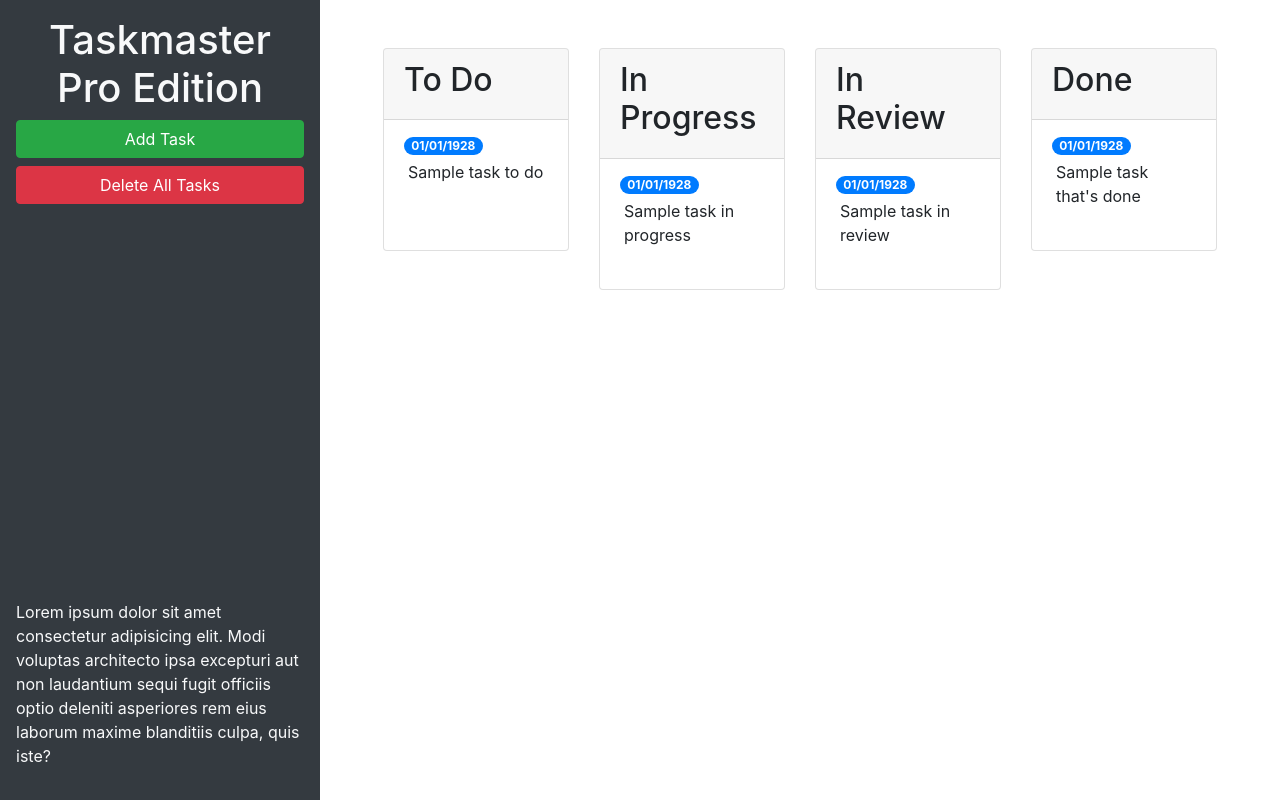
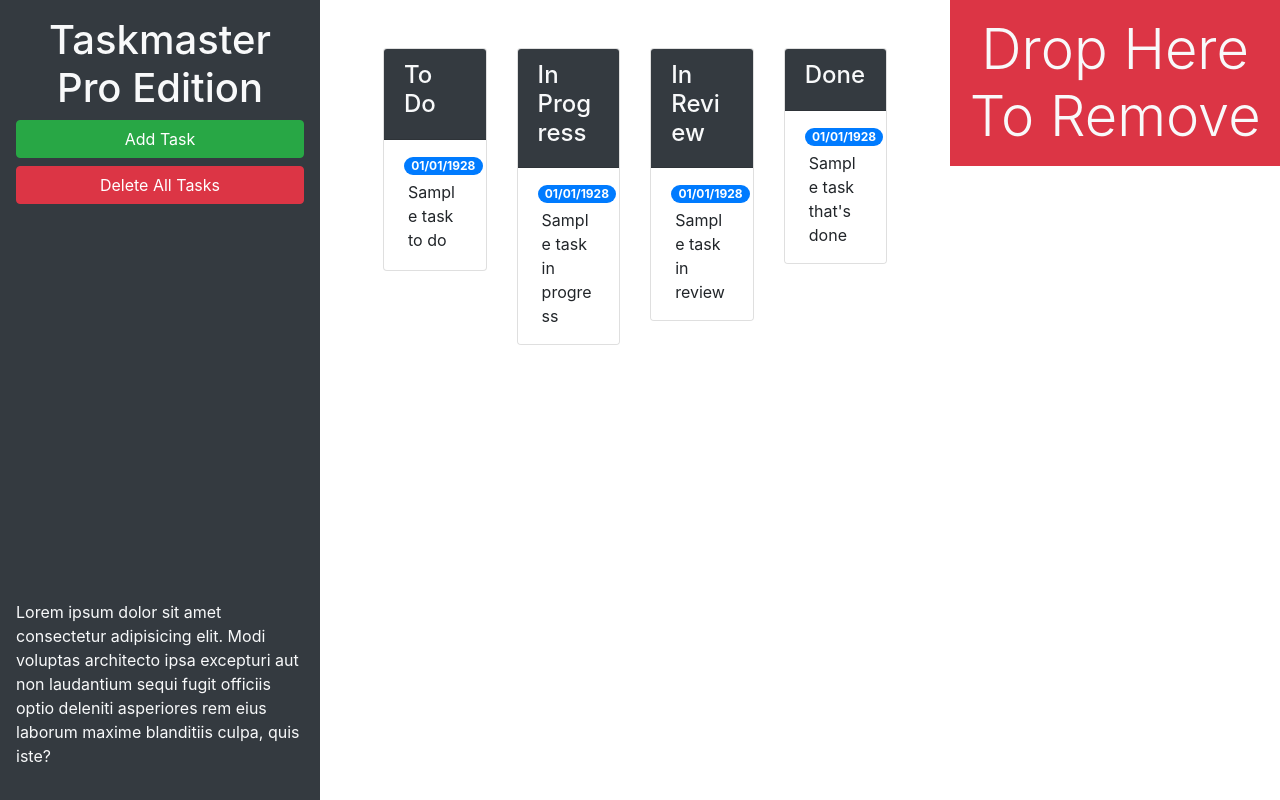
Before and after one commit to tahir-arslan/taskmaster-pro, a plain HTML site: page index.html in a window 1280 px wide. Drawn offline with nearby package versions, Linux system fonts and the light colour scheme.

Commit message:
updated bootstrap layout

```diff
--- a/index.html
+++ b/index.html
@@ -13,21 +13,22 @@
 <body>
 
     <div class="row min-vh-100 no-gutters">
-        <header class="col-12 col-lg-3 bg-dark text-light d-flex flex-column p-4 p-lg-3">
+        <header class="col-12 col-lg-3 bg-dark text-light sticky-top d-flex flex-column p-4 p-lg-3">
             <h1 class="text-center">Taskmaster Pro Edition</h1>
-            <button id="create-task" class="btn btn-block btn-success" data-toggle="modal" data-target="#task-form-modal">Add
-        Task</button>
+            <button id="create-task" class="btn btn-block btn-success" data-toggle="modal" data-target="#task-form-modal">
+                Add Task
+            </button>
             <button id="remove-tasks" class="btn btn-block btn-danger">Delete All Tasks</button>
-            <p class="mt-auto">Lorem ipsum dolor sit amet consectetur adipisicing elit. Modi voluptas architecto ipsa excepturi aut non laudantium sequi fugit officiis optio deleniti asperiores rem eius laborum maxime blanditiis culpa, quis iste?
+            <p class="mt-auto d-none d-lg-block">Lorem ipsum dolor sit amet consectetur adipisicing elit. Modi voluptas architecto ipsa excepturi aut non laudantium sequi fugit officiis optio deleniti asperiores rem eius laborum maxime blanditiis culpa, quis iste?
             </p>
         </header>
-        <main class="col-12 col-lg-9">
+        <main class="col-12 col-lg-9 d-flex d-column">
             <div class="m-5 row justify-content-around">
                 <!-- To Do -->
                 <div class="col-12 col-md-6 col-xl-3 mb-3">
                     <div class="card">
-                        <div class="card-header">
-                            <h2>To Do</h2>
+                        <div class="card-header bg-dark text-light">
+                            <h4>To Do</h4>
                         </div>
                         <ul id="list-toDo" class="list-group list-group-flush">
                             <li class="list-group-item">
@@ -40,8 +41,8 @@
                 <!-- In Progress -->
                 <div class="col-12 col-md-6 col-xl-3 mb-3">
                     <div class="card">
-                        <div class="card-header">
-                            <h2>In Progress</h2>
+                        <div class="card-header bg-dark text-light">
+                            <h4>In Progress</h4>
                         </div>
                         <ul id="list-toDo" class="list-group list-group-flush">
                             <li class="list-group-item">
@@ -54,8 +55,8 @@
                 <!-- In Review -->
                 <div class="col-12 col-md-6 col-xl-3 mb-3">
                     <div class="card">
-                        <div class="card-header">
-                            <h2>In Review</h2>
+                        <div class="card-header bg-dark text-light">
+                            <h4>In Review</h4>
                         </div>
                         <ul id="list-toDo" class="list-group list-group-flush">
                             <li class="list-group-item">
@@ -68,8 +69,8 @@
                 <!-- Done -->
                 <div class="col-12 col-md-6 col-xl-3 mb-3">
                     <div class="card">
-                        <div class="card-header">
-                            <h2>Done</h2>
+                        <div class="card-header bg-dark text-light">
+                            <h4>Done</h4>
                         </div>
                         <ul id="list-toDo" class="list-group list-group-flush">
                             <li class="list-group-item">
@@ -78,6 +79,11 @@
                             </li>
                         </ul>
                     </div>
+                </div>
+            </div>
+            <div class="trash">
+                <div class="w-100 bg-danger p-3 text-center text-light display-4 mt-auto">
+                    Drop Here To Remove
                 </div>
             </div>
         </main>
```
